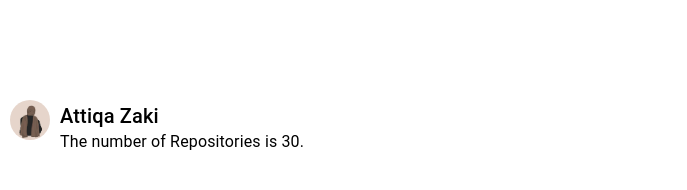
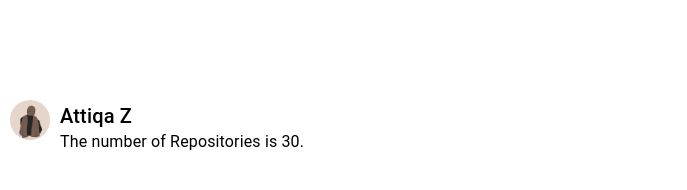
Before and after one commit to Attiqa-Z/GitHub-Profile-Explorer, a React app: page /details/1 in a window 1280 px wide. Shown: the top 190 px of the page, without its empty margins (0-687 px from the left). Built offline with nearby package versions, Linux system fonts and the light colour scheme; the HTML template or start-up script is replaced by a standard one.

Commit message:
change some content

```diff
--- a/src/components/DetailsPage.tsx
+++ b/src/components/DetailsPage.tsx
@@ -26,7 +26,7 @@ const DetailsPage = () => {
           left: "60px",
         }}
       >
-        Attiqa Zaki
+        Attiqa Z
       </Typography>
       <Typography
         variant="body1"
```
